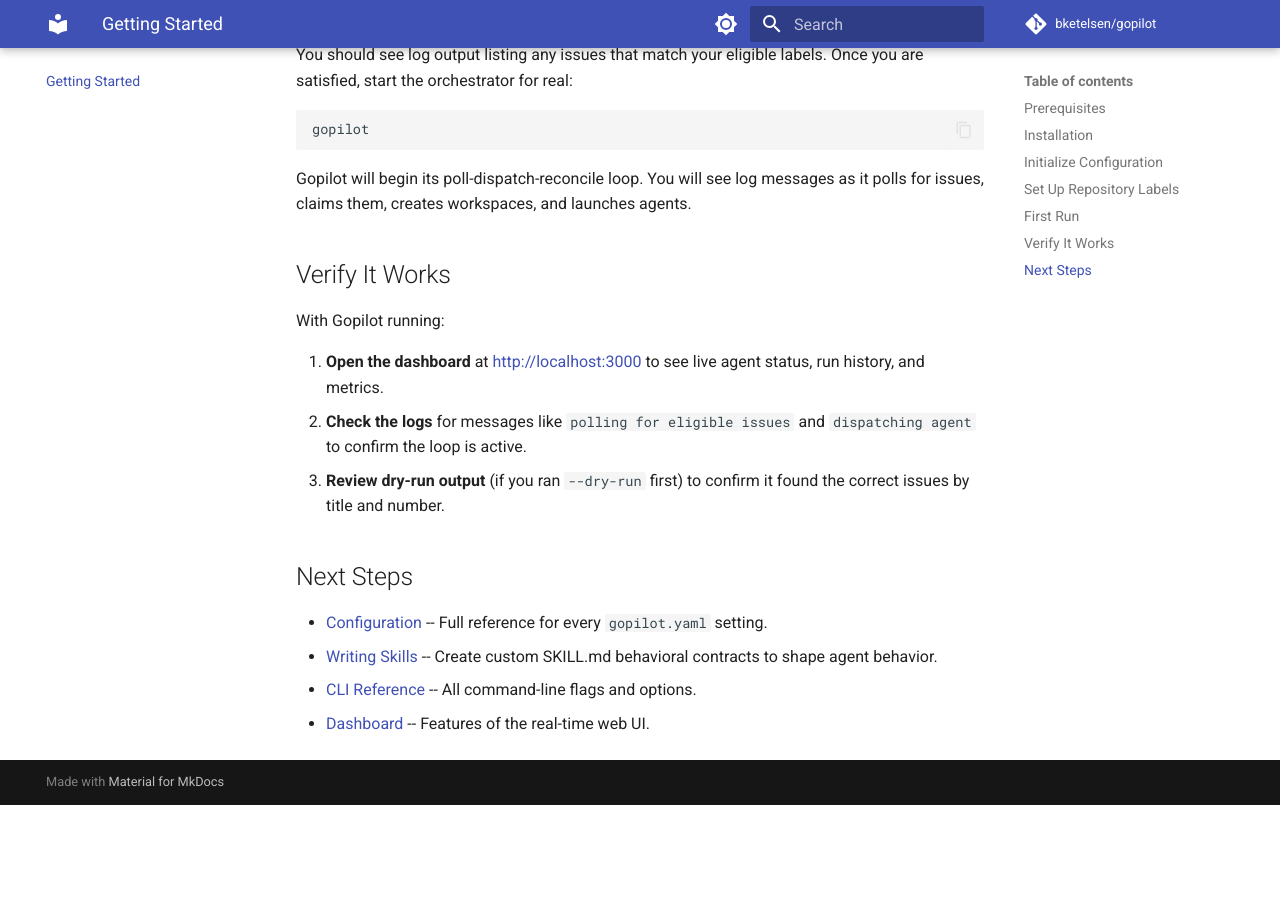
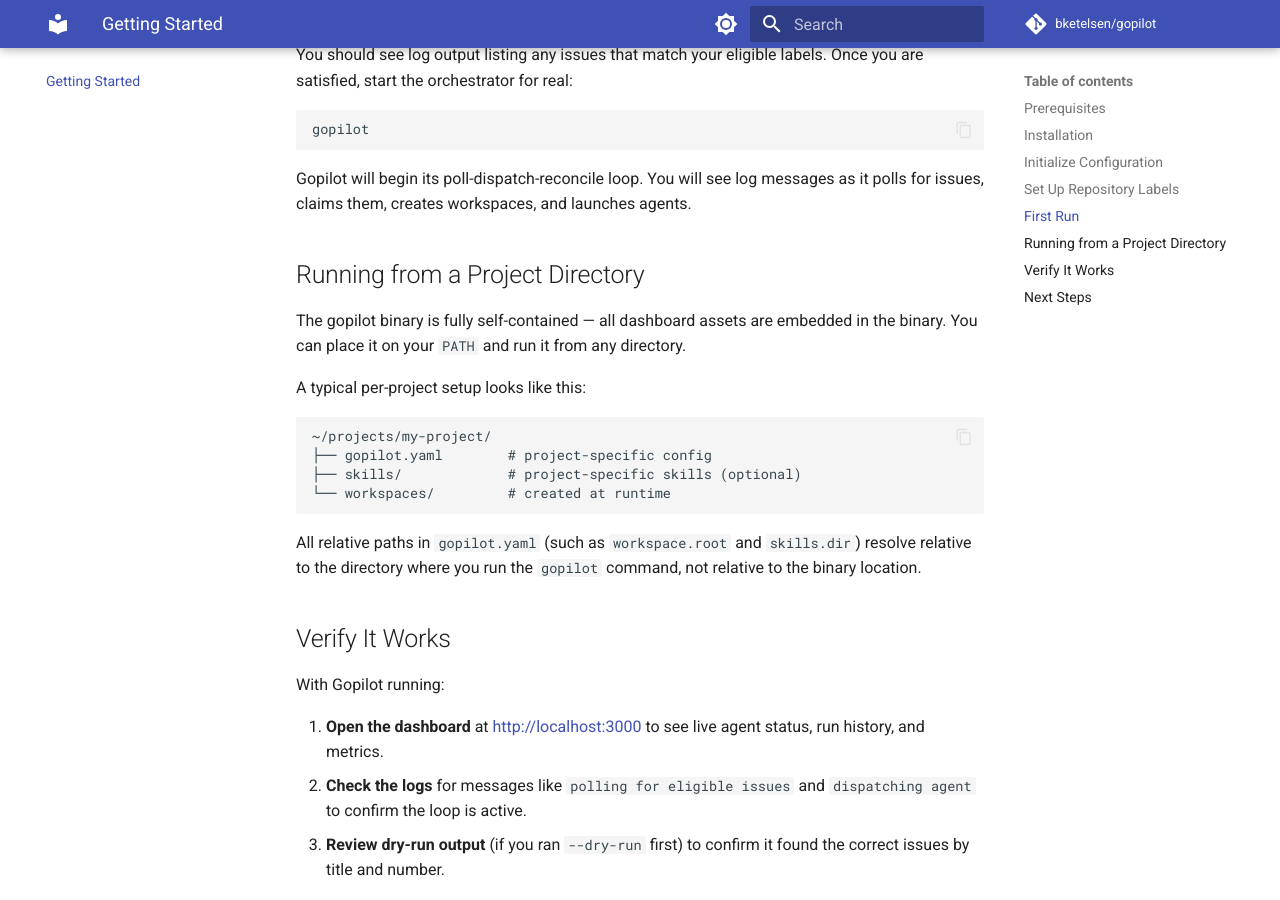
Before and after one commit to bketelsen/gopilot, an MkDocs documentation site: the page built from docs/getting-started.md, in a window 1280 px wide and 900 px high, scrolled down 2379 px. Built offline with MkDocs 1.6.1 and Material for MkDocs 9.7.7, drawn with Linux system fonts in a browser that asks for light colours; comment, search, counter and statistics services are not loaded; before the commit the page ends 3184 px from its top, so only the background shows below that.

Commit message:
docs: document portable binary and harness directory pattern
Co-Authored-By: Claude Opus 4.6 <noreply@anthropic.com>

````diff
--- a/docs/getting-started.md
+++ b/docs/getting-started.md
@@ -112,6 +112,21 @@ gopilot
 
 Gopilot will begin its poll-dispatch-reconcile loop. You will see log messages as it polls for issues, claims them, creates workspaces, and launches agents.
 
+## Running from a Project Directory
+
+The gopilot binary is fully self-contained — all dashboard assets are embedded in the binary. You can place it on your `PATH` and run it from any directory.
+
+A typical per-project setup looks like this:
+
+```
+~/projects/my-project/
+├── gopilot.yaml        # project-specific config
+├── skills/             # project-specific skills (optional)
+└── workspaces/         # created at runtime
+```
+
+All relative paths in `gopilot.yaml` (such as `workspace.root` and `skills.dir`) resolve relative to the directory where you run the `gopilot` command, not relative to the binary location.
+
 ## Verify It Works
 
 With Gopilot running:
````
Also changed, not shown: docs/configuration.md (+2 -2 lines).
